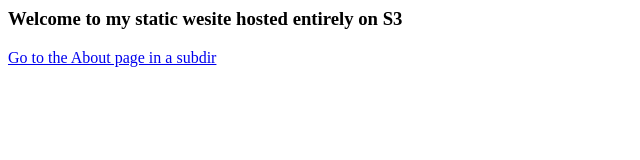
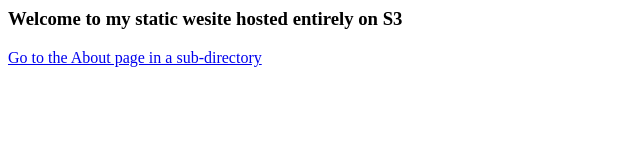
Before and after one commit to clarenceb/aws-commandline-labs, a plain HTML site: page public/index.html in a window 1280 px wide. Shown: the full height of the page, 0-640 px from the left. Drawn offline with Linux system fonts and the light colour scheme.

Commit message:
Fixed typo in html page for S3 static site.

```diff
--- a/public/index.html
+++ b/public/index.html
@@ -5,7 +5,7 @@
 
   <body>
     <h3>Welcome to my static wesite hosted entirely on S3</h3>
-    <p><a href="/pages/about.html">Go to the About page in a subdir</a></p>
+    <p><a href="/pages/about.html">Go to the About page in a sub-directory</a></p>
   </body>
 
 </html>
```
Also changed, not shown: public/pages/about.html (+1 -1 lines).
